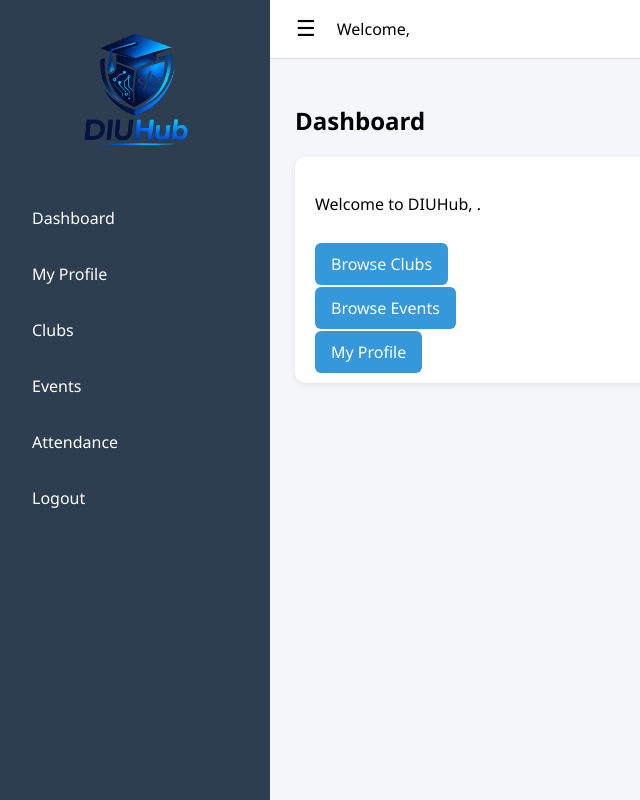
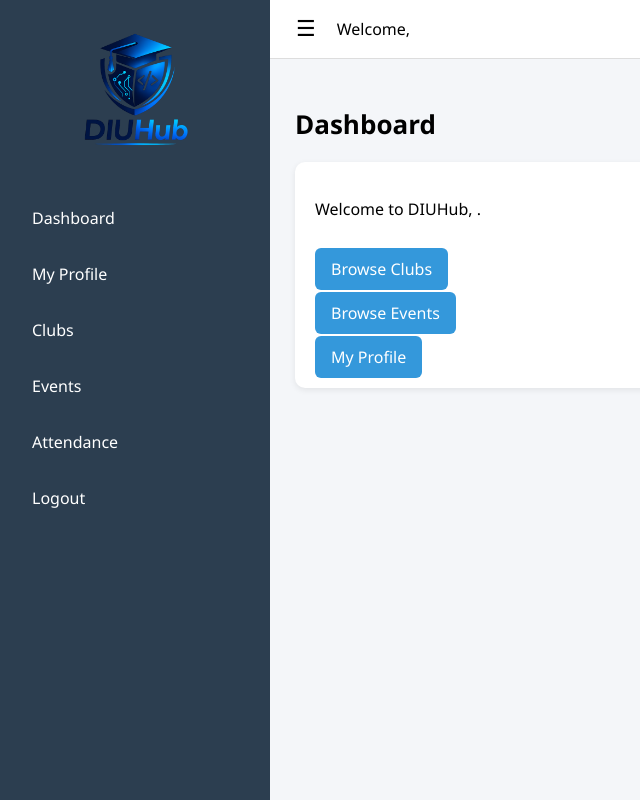
Before and after one commit to simantapundori/DIUHub, a Django app: page /dashboard/ in a window 1280 px wide. Shown: the whole page, without its empty margins (0-640 px from the left). Run offline with Django 5.2, Linux system fonts and the light colour scheme.

Commit message:
style css for page title updated

```diff
--- a/static/css/style.css
+++ b/static/css/style.css
@@ -213,3 +213,9 @@ label {
   outline: none;
   border-color: #3498db;
 }
+
+.page-title {
+  font-size: 26px;
+  font-weight: 600;
+  margin-bottom: 20px;
+}
```
